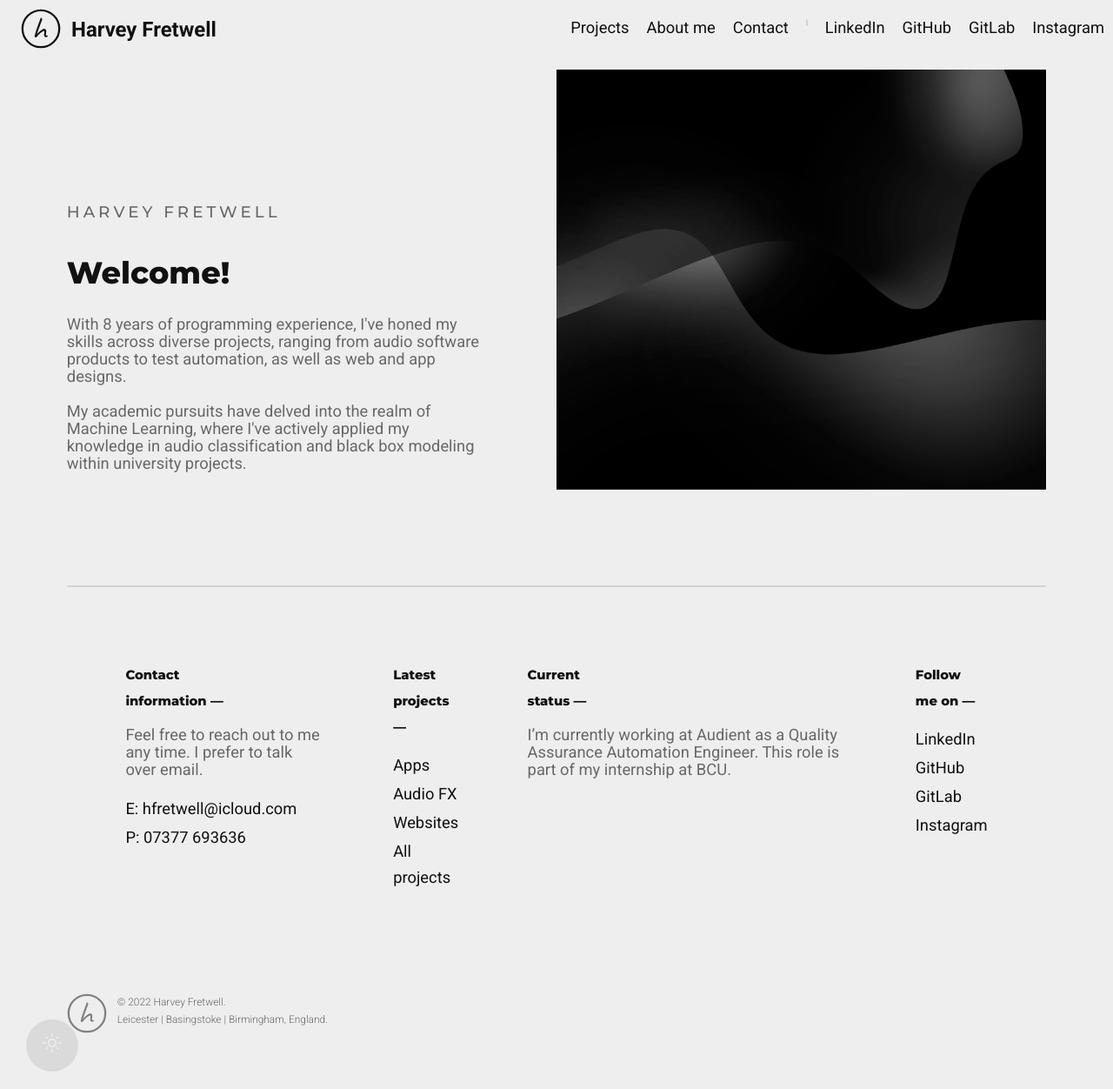
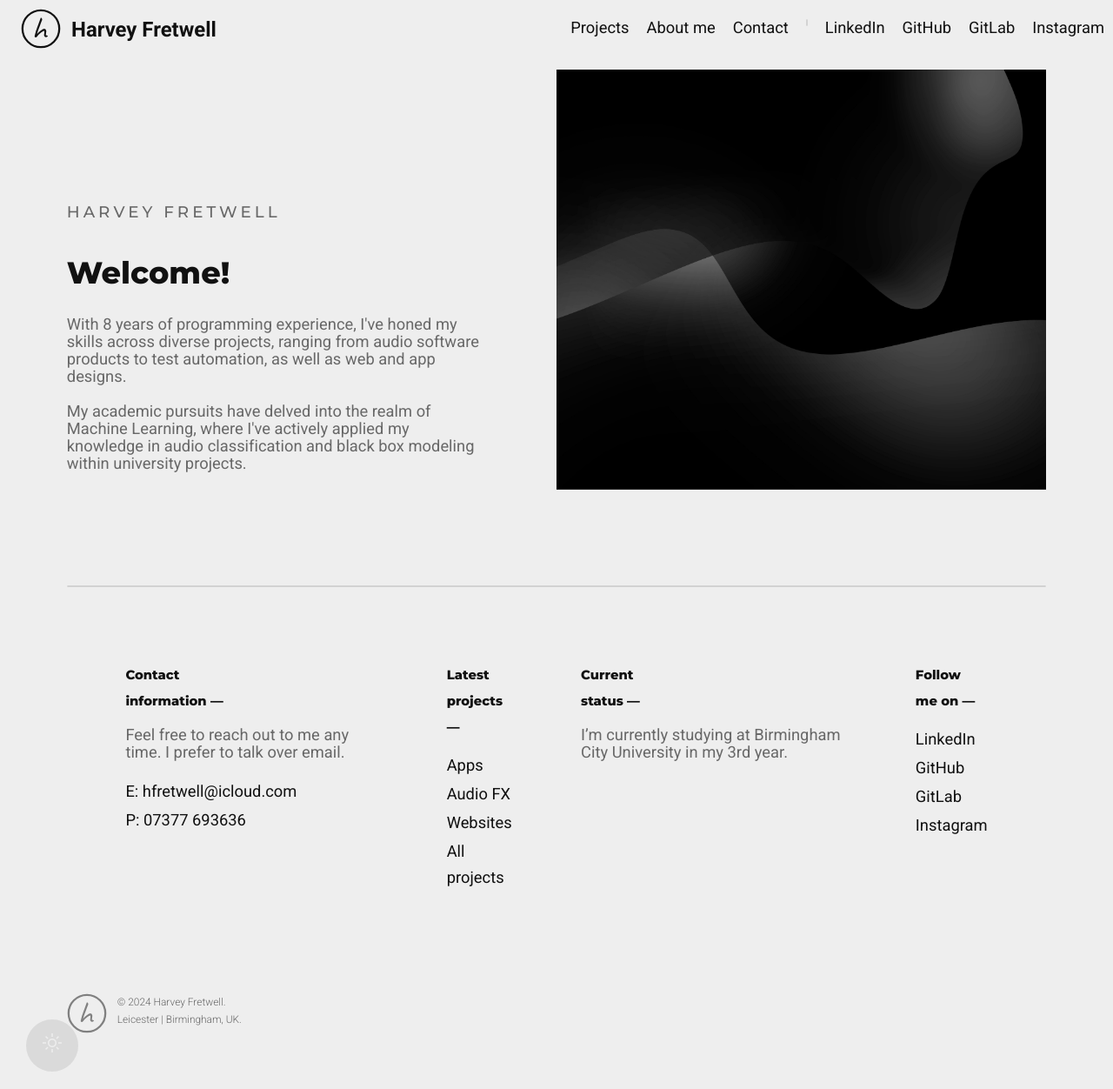
Before and after one commit to harveyf2801/portfolio, a Jekyll site: the page built from index.html, in a window 1280 px wide and 1252 px high. Shown: the whole window at 87% size. Built offline with Jekyll 4.4.1, drawn with Linux system fonts in a browser that asks for light colours.

Commit message:
Update footer.html for dynamic copyright year and update current status

```diff
--- a/_includes/footer.html
+++ b/_includes/footer.html
@@ -23,8 +23,7 @@
                 <div>
                     <h4>Current <br>status —</h4>
                     <p>
-                        I’m currently working at Audient as a Quality Assurance Automation Engineer.
-                        This role is part of my internship at BCU.
+                        I’m currently studying at Birmingham City University in my 3rd year.
                     </p>
                 </div>
 
@@ -51,6 +50,6 @@
                         <text class="logo-h" transform="translate(26.56 76.47)">h</text>
                     </svg>
                 </a>
-                <p class="fs-small fw-light">© 2022 Harvey Fretwell.<br>Leicester | Basingstoke | Birmingham,   England.</p>
+                <p class="fs-small fw-light">© <script>document.write(new Date().getFullYear());</script> Harvey Fretwell.<br>Leicester | Birmingham,   UK.</p>
             </div>
         </footer>
```
